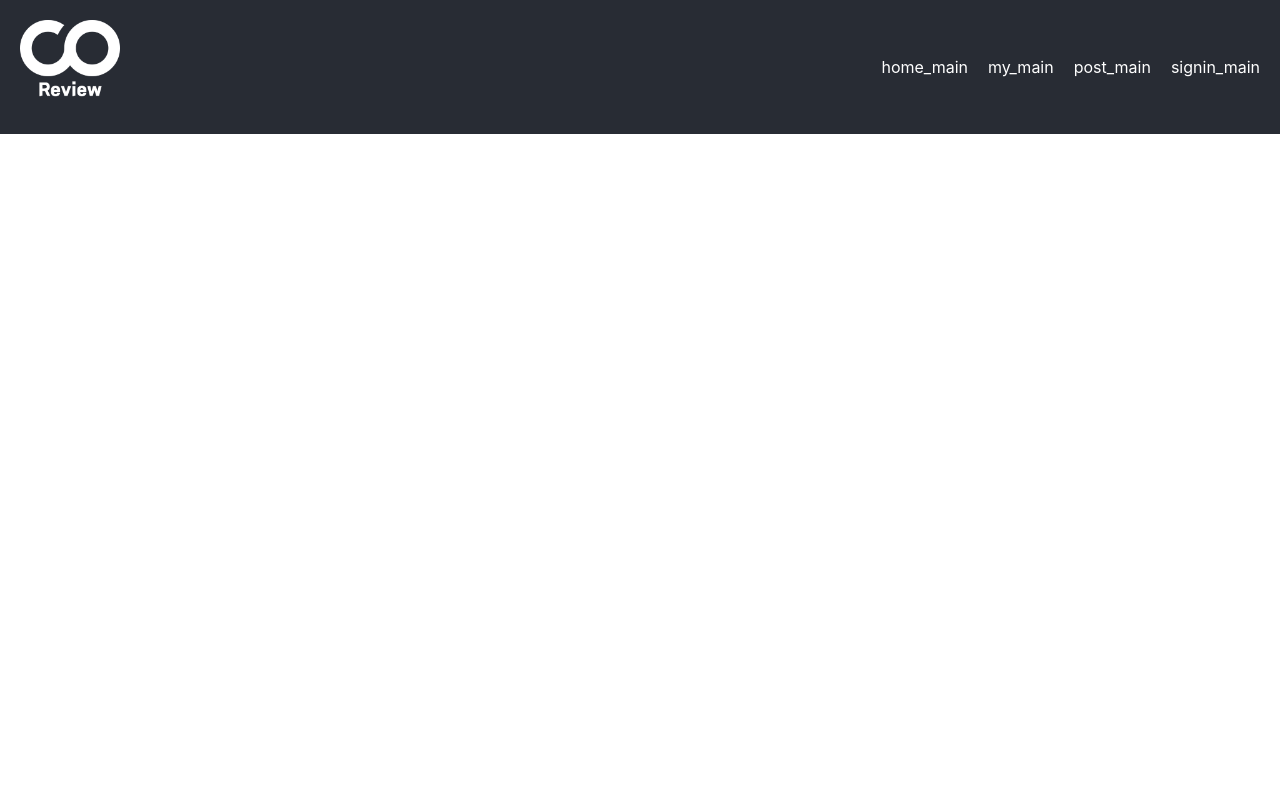
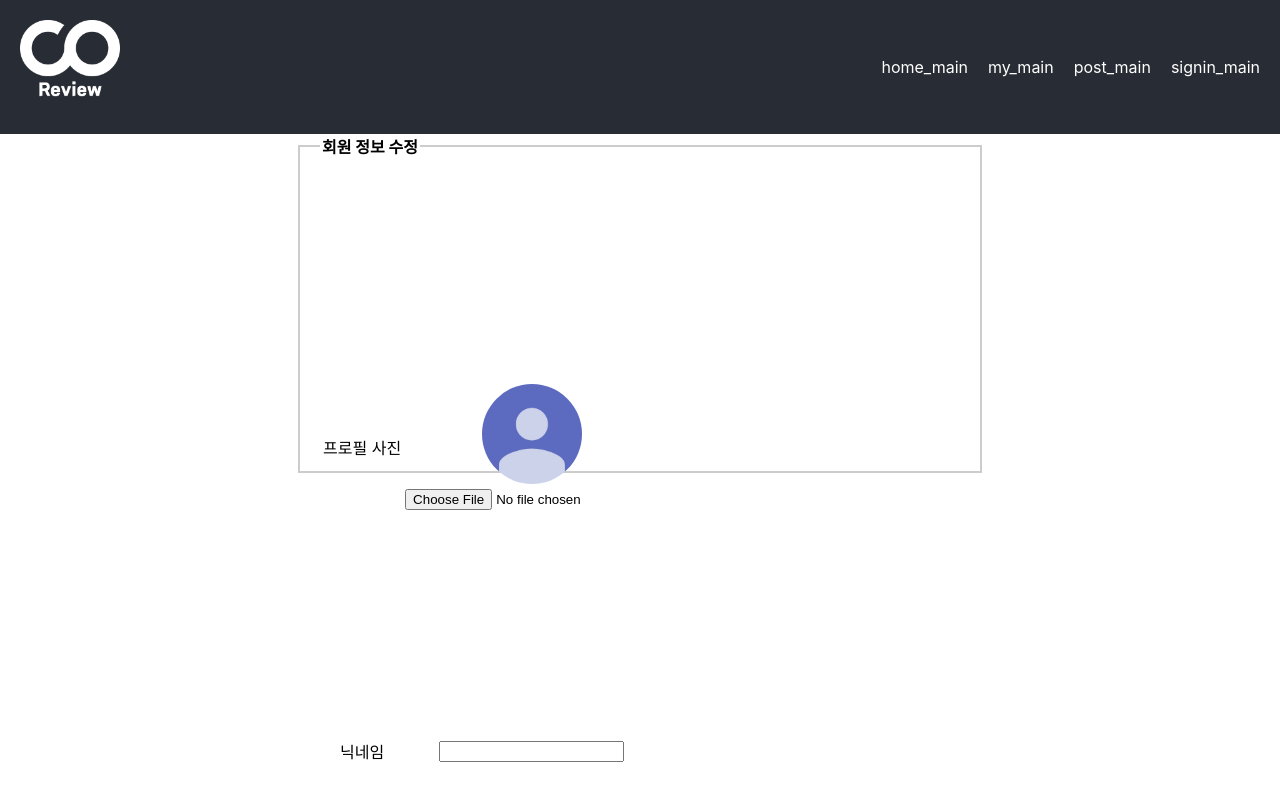
Before and after one commit to Core-View/Core-View-before-, a React (Create React App) app in the folder front/: page /my_modify in a window 1280 px wide. Built offline with nearby package versions, Linux system fonts and the light colour scheme.

Commit message:
정보수정

```diff
--- a/front/src/App.js
+++ b/front/src/App.js
@@ -3,6 +3,7 @@ import { BrowserRouter as Router, Route, Routes } from "react-router-dom";
 import Header from "./Common/Header";
 import Main from "./Home/home_main";
 import Mypage from "./My/my_main";
+import Mymodify from "./My/my_modify";
 import SignIn from "./Sign/signin_main";
 
 function App() {
@@ -13,6 +14,7 @@ function App() {
         <Routes>
           <Route path="/" element={<Main />} />
           <Route path="my_main" element={<Mypage />} />
+          <Route path="my_modify" element={<Mymodify />} />
           <Route path="users">
             <Route path="sign-in" element={<SignIn />} />
           </Route>
--- /dev/null
+++ b/front/src/My/my_alram.css
@@ -0,0 +1,28 @@
+.modal-overlay {
+    position: fixed;
+    top: 0;
+    left: 0;
+    right: 0;
+    bottom: 0;
+    background-color: rgba(0, 0, 0, 0.5);
+    display: flex;
+    justify-content: center;
+    align-items: center;
+    z-index: 1000;
+  }
+
+  .modal-content {
+    background: white;
+    padding: 20px;
+    border-radius: 5px;
+    box-shadow: 0 2px 10px rgba(0, 0, 0, 0.1);
+    position: relative;
+    z-index: 1001;
+  }
+
+  .close-btn {
+    position: absolute;
+    top: 10px;
+    right: 10px;
+    cursor: pointer;
+  }
--- /dev/null
+++ b/front/src/My/my_alram.jsx
@@ -0,0 +1,17 @@
+import React from 'react';
+import './my_alram.css'; // 모달 스타일을 위한 CSS
+
+const Modal = ({ isOpen, children, onClose }) => {
+  if (!isOpen) return null;
+
+  return (
+    <div className="modal-overlay" onClick={onClose}>
+      <div className="modal-content" onClick={e => e.stopPropagation()}>
+        {children}
+        <button onClick={onClose} className="close-btn">닫기</button>
+      </div>
+    </div>
+  );
+};
+
+export default Modal;
--- a/front/src/My/my_main.css
+++ b/front/src/My/my_main.css
@@ -8,6 +8,10 @@
 
 .info_zone{
     flex: 1;
+}
+
+.modify_zone{
+    text-align: right;
 }
 
 .alram{
--- a/front/src/My/my_main.jsx
+++ b/front/src/My/my_main.jsx
@@ -1,13 +1,36 @@
-import React from 'react';
+import React, { useState } from 'react';
 import { Link } from 'react-router-dom';
 import './my_main.css';
+import Modal from './my_alram';
 
 const Mypage = () => {
+  const [modalOpen, setModalOpen] = useState(false);
+  const [notifications, setNotifications] = useState([
+    { id: 1, text: "새로운 메시지가 도착했습니다", read: false },
+    { id: 2, text: "새로운 친구 요청이 있습니다", read: false },
+    { id: 3, text: "이벤트 참여 확인", read: false }
+  ]);
+  const toggleModal = () => {
+    setModalOpen(!modalOpen);
+    setNotifications(notifications.map(notification => ({ ...notification, read: true })));
+  };
+
   return (
     <div>
-      <div className='alram'>
+      <div className='alram' onClick={toggleModal}>
         <img src="ring.png" alt="alram" className='alram'/>
       </div>
+      <Modal isOpen={modalOpen} onClose={toggleModal}>
+        <ul>
+          {notifications.filter(notification => !notification.read).length > 0 ? (
+            notifications.filter(notification => !notification.read).map(notification => (
+              <li key={notification.id}>{notification.text}</li>
+            ))
+          ) : (
+            <li>알림이 없습니다.</li>
+          )}
+        </ul>
+      </Modal>
       <div className='space1'>
         <div className='my_info'>
           <div className='image_profile'>
@@ -19,6 +42,9 @@ const Mypage = () => {
             </div>
             <div className='intro_zone'>
               <h5>소개</h5>
+            </div>
+            <div className='modify_zone'>
+              <Link to='/my_modify' style={{textDecoration: "none", color:'black'}}>정보수정</Link>
             </div>
           </div>
         </div>
--- /dev/null
+++ b/front/src/My/my_modify.css
@@ -0,0 +1,28 @@
+.form-container {
+    display: flex;
+  justify-content: center;
+  margin: 0;
+}
+
+.modi_field{
+    width: 50%; /* fieldset의 너비를 50%로 설정 */
+    border: 2px solid #ccc; /* 테두리 스타일을 추가 */
+    padding: 20px; /* 내부 여백을 추가 */
+    /*width: 500px;
+    padding:20px;
+    padding-bottom: 30px;
+    padding-right: 30px;
+    border: 3px solid palevioletred;*/
+}
+
+.modi_table{
+    height: 300%;
+    text-align: center;
+}
+
+.prefile{
+    border-radius: 50%;  /* 원형 모양을 만듭니다 */
+    width: 100px;        /* 이미지 크기를 지정합니다 */
+    height: 100px;       /* 이미지 높이를 지정합니다 */
+    object-fit: cover;
+}
--- a/front/src/My/my_modify.jsx
+++ b/front/src/My/my_modify.jsx
@@ -1,8 +1,57 @@
-import React from 'react';
+import React, { useState } from 'react';
+import './my_modify.css';
 
 const Mymodify = () => {
+  const [imageSrc, setImageSrc] = useState('original_profile.png');
+
+  const encodeFileToBase64 = (fileBlob) => {
+    const reader = new FileReader();
+    reader.readAsDataURL(fileBlob);
+    return new Promise((resolve) => {
+      reader.onload = () => {
+        setImageSrc(reader.result);
+        resolve();
+      };
+    });
+  };
   return (
-
+    <form className="form-container">
+      <fieldset className='modi_field'>
+        <legend><strong>회원 정보 수정</strong></legend><p></p>
+        <table className='modi_table'>
+          <tr>
+            <td>프로필 사진</td>
+            <td>
+              <div>
+                {imageSrc && <img src={imageSrc} alt="preview-img" className='prefile'/>}
+              </div>
+              <input type="file" name="my_profile" accept='image/*' onChange={(e) => {
+                encodeFileToBase64(e.target.files[0]);
+              }}/>
+            </td>
+          </tr>
+          <tr>
+            <td>닉네임</td>
+            <td>
+              <input type="text" name="nickname"></input>
+            </td>
+          </tr>
+          <tr>
+            <td>비밀번호</td>
+            <td>
+              <input type="text" name="pw"></input>
+            </td>
+          </tr>
+          <tr>
+            <td>자기소개</td>
+            <td>
+              <input type="text" name="my_introduce" maxLength='30'></input>
+            </td>
+          </tr>
+        </table><p></p>
+          <input type="submit" value="수정하기"></input>
+      </fieldset><p></p>
+    </form>
   );
 };
 
```
Also changed, not shown: 1 other file (tests, documents, lock files or other folders). Lines whose indentation alone changed are shown as unchanged.
